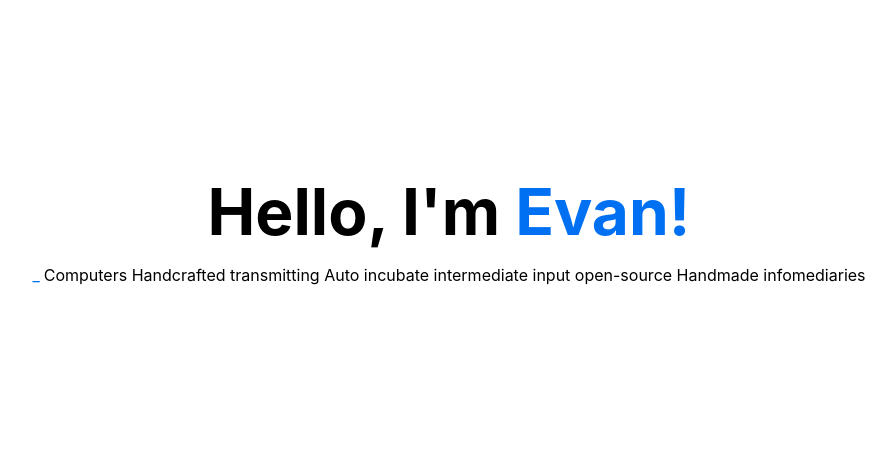
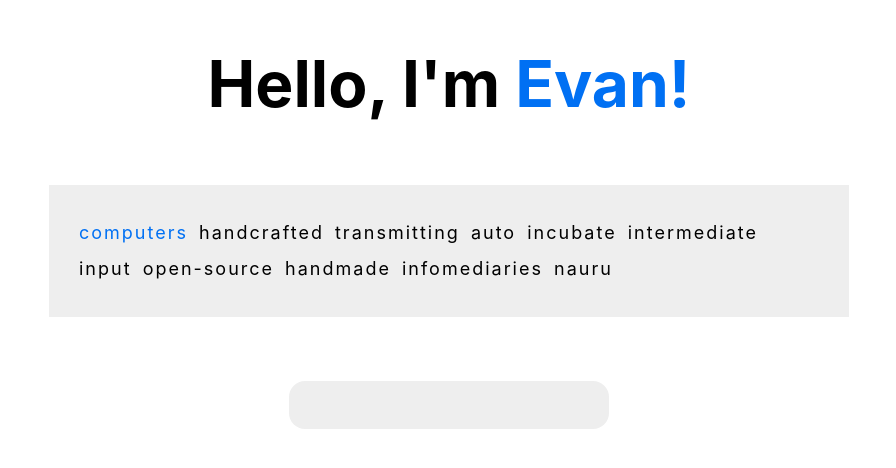
Before and after one commit to evanchristians/Typist, a Next.js app: page / in a window 1280 px wide. Shown: the part 162-630 px from the top of the page, without its empty margins (191-1087 px from the left). Built offline with nearby package versions, Linux system fonts and the light colour scheme.

Commit message:
Added some input handling

```diff
--- /dev/null
+++ b/lib/SubmitWord.tsx
@@ -0,0 +1,3 @@
+export const submitWord = (input: string, target: string) => {
+  console.log({ input, target });
+};
--- a/lib/Words.tsx
+++ b/lib/Words.tsx
@@ -1,5 +1,10 @@
 import faker from "faker";
 
-export const Words = (count = 10): string => {
-  return new Array(count).fill(undefined).map((_) => faker.random.word()).join(" ");
+export const makeWords = (count = 10) => {
+  let words: string[] = [];
+  for (let i = 0; i <= count; i++) {
+    words.push(faker.random.word());
+  }
+
+  return words;
 };
--- a/lib/onKey.tsx
+++ b/lib/onKey.tsx
@@ -4,7 +4,7 @@ export const onKey = (callback) => {
   const [keyPressed, setKeyPressed] = useState();
   useEffect(() => {
     const downHandler = ({ key }) => {
-      if (keyPressed !== key && key.length === 1) {
+      if (key.length === 1 || key === "Backspace") {
         setKeyPressed(key);
         callback && callback(key);
       }
--- a/package.json
+++ b/package.json
@@ -8,6 +8,7 @@
     "start": "next start"
   },
   "dependencies": {
+    "chakra-ui": "^0.3.9",
     "faker": "^5.1.0",
     "next": "9.5.3",
     "react": "16.13.1",
--- a/pages/index.tsx
+++ b/pages/index.tsx
@@ -1,14 +1,53 @@
 import { Wrapper } from "components/Wrapper";
 import { onKey } from "lib/onKey";
-import { Words } from "lib/Words";
+import { submitWord } from "lib/SubmitWord";
+import { makeWords } from "lib/Words";
 import Head from "next/head";
+import { CSSProperties, useState } from "react";
 import styles from "../styles/Home.module.scss";
 
-export default function Home() {
+const initialWords = makeWords();
+
+interface IndexProps {}
+
+const Index: React.FC<IndexProps> = ({}) => {
+  const [input, setInput] = useState("");
+  const [targetIndex, setTargetIndex] = useState(0);
+  const [target, setTarget] = useState(initialWords[targetIndex]);
+  const [outgoing, setOutGoing] = useState<Array<string>>([""]);
+  const [upcoming, setUpcoming] = useState(
+    initialWords.slice(targetIndex + 1, initialWords.length)
+  );
+  const [inputStyles, setInputStyles] = useState<CSSProperties>();
+
   onKey((key) => {
-    console.log(key);
+    if (key === " ") {
+      setInput("");
+      submitWord(input, target);
+      setTargetIndex(targetIndex + 1);
+      setTarget(initialWords[targetIndex + 1]);
+      setUpcoming(initialWords.slice(targetIndex + 2, initialWords.length));
+      setOutGoing([...outgoing, target]);
+      return;
+    }
+
+    if (key === "Backspace") {
+      setInput(input.slice(0, -1));
+    }
+
+    if (input.length >= target.length && input !== target) {
+      setInputStyles({
+        background: "red",
+      });
+    } else {
+      setInputStyles({
+        background: "#eee",
+      });
+    }
+
+    if (input.length <= 50 && key !== "Backspace") setInput(input + key);
   });
-  const words = Words();
+
   return (
     <Wrapper>
       <Head>
@@ -20,10 +59,24 @@ export default function Home() {
         <h1 className={styles.title}>
           Hello, I'm <a href="https://resume.evanchristians.co.za">Evan!</a>
         </h1>
-        <p>
-          <span className={styles.caret}>_</span>{words}
-        </p>
+        <article className={styles.wordsContainer}>
+          {outgoing?.map((word, key) => {
+            if (word.length > 0) {
+              return <span key={key}>{word}&nbsp;</span>;
+            } else return null;
+          })}
+          <span className={styles.target}>{target}&nbsp;</span>
+          {upcoming.map((word, key) => (
+            <span key={key}>{word}&nbsp;</span>
+          ))}
+        </article>
+
+        <div style={inputStyles} className={styles.inputContainer}>
+          {input}
+        </div>
       </main>
     </Wrapper>
   );
-}
+};
+
+export default Index;
--- a/styles/Home.module.scss
+++ b/styles/Home.module.scss
@@ -38,12 +38,6 @@
 .title a {
   color: #0070f3;
   text-decoration: none;
-}
-
-.caret {
-  color: #0070f3;
-  margin-right: .25rem;
-  animation: caret 1000ms infinite;
 }
 
 @keyframes caret {
@@ -141,3 +135,54 @@
     flex-direction: column;
   }
 }
+
+.wordsContainer {
+  display: flex;
+  flex-wrap: wrap;
+  padding: 30px;
+  background: #eee;
+  max-width: 50rem;
+  margin: 4rem auto;
+  line-height: 2;
+  letter-spacing: 2px;
+  word-spacing: 4px;
+  text-transform: lowercase;
+  font-size: 18px;
+}
+
+.CharacterCurrent {
+  position: relative;
+  &:after {
+    content: "_";
+    color: #0070f3;
+    margin-right: 0.25rem;
+    animation: caret 1000ms infinite;
+    position: absolute;
+    bottom: 0;
+    left: 50%;
+    transform: translateX(-50%);
+  }
+}
+
+.CharacterOut {
+  color: silver;
+}
+
+.inputContainer {
+  background: #eee;
+  border: none;
+  border-radius: 1rem;
+  font-family: monospace;
+  letter-spacing: 2px;
+  min-width: 20rem;
+  height: 3rem;
+  display: flex;
+  justify-content: center;
+  align-items: center;
+  padding: 0 2rem;
+  font-size: 1rem;
+}
+
+.target {
+  color: #0070f3;
+}
```
Also changed, not shown: 1 other file (tests, documents, lock files or other folders).
